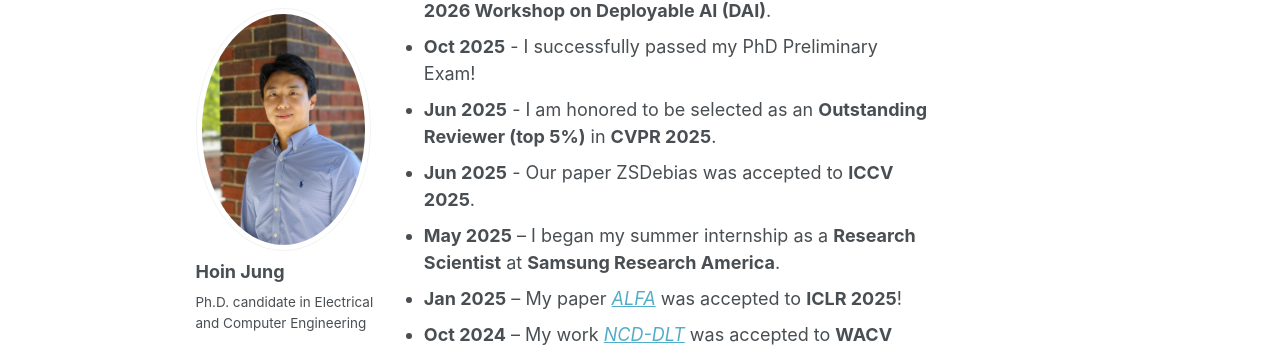
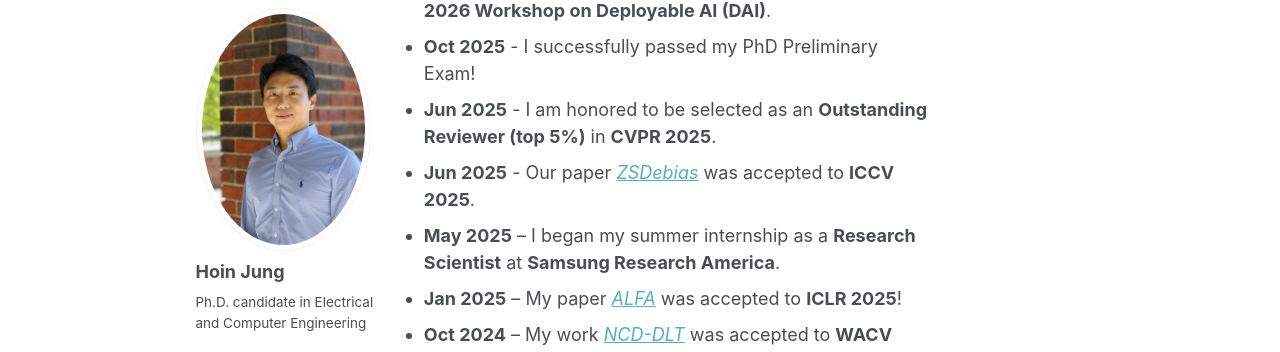
Before and after one commit to HoinJung/hoinjung.github.io, a Jekyll site: the page built from _pages/about.md, in a window 1280 px wide and 900 px high, scrolled down 719 px. Shown: the part 98-450 px from the top of the window. Built offline with Jekyll 4.4.1, drawn with Linux system fonts in a browser that asks for light colours; some web fonts are replaced; part of the change alters nothing that is shown.

```diff
--- a/_pages/about.md
+++ b/_pages/about.md
@@ -13,7 +13,7 @@ In addition to my foundational research, I am passionate about applying machine
 - **Nov 2025** - My paper *TV Agent* was accepted to the **AAAI 2026 Workshop on Deployable AI (DAI)**.
 - **Oct 2025** - I successfully passed my PhD Preliminary Exam!
 - **Jun 2025** - I am honored to be selected as an **Outstanding Reviewer (top 5%)**  in **CVPR 2025**.
-- **Jun 2025** - Our paper ZSDebias was accepted to **ICCV 2025**.
+- **Jun 2025** - Our paper [*ZSDebias*](https://openaccess.thecvf.com/content/ICCV2025/html/Jang_Target_Bias_Is_All_You_Need_Zero-Shot_Debiasing_of_Vision-Language_ICCV_2025_paper.html) was accepted to **ICCV 2025**.
 - **May 2025** – I began my summer internship as a **Research Scientist** at **Samsung Research America**.
 - **Jan 2025** – My paper [*ALFA*](https://iclr.cc/virtual/2025/poster/29055) was accepted to **ICLR 2025**!
 - **Oct 2024** – My work [*NCD-DLT*](https://openaccess.thecvf.com/content/WACV2025/html/Jung_Towards_On-the-Fly_Novel_Category_Discovery_in_Dynamic_Long-Tailed_Distributions_WACV_2025_paper.html) was accepted to **WACV 2025**!
```
